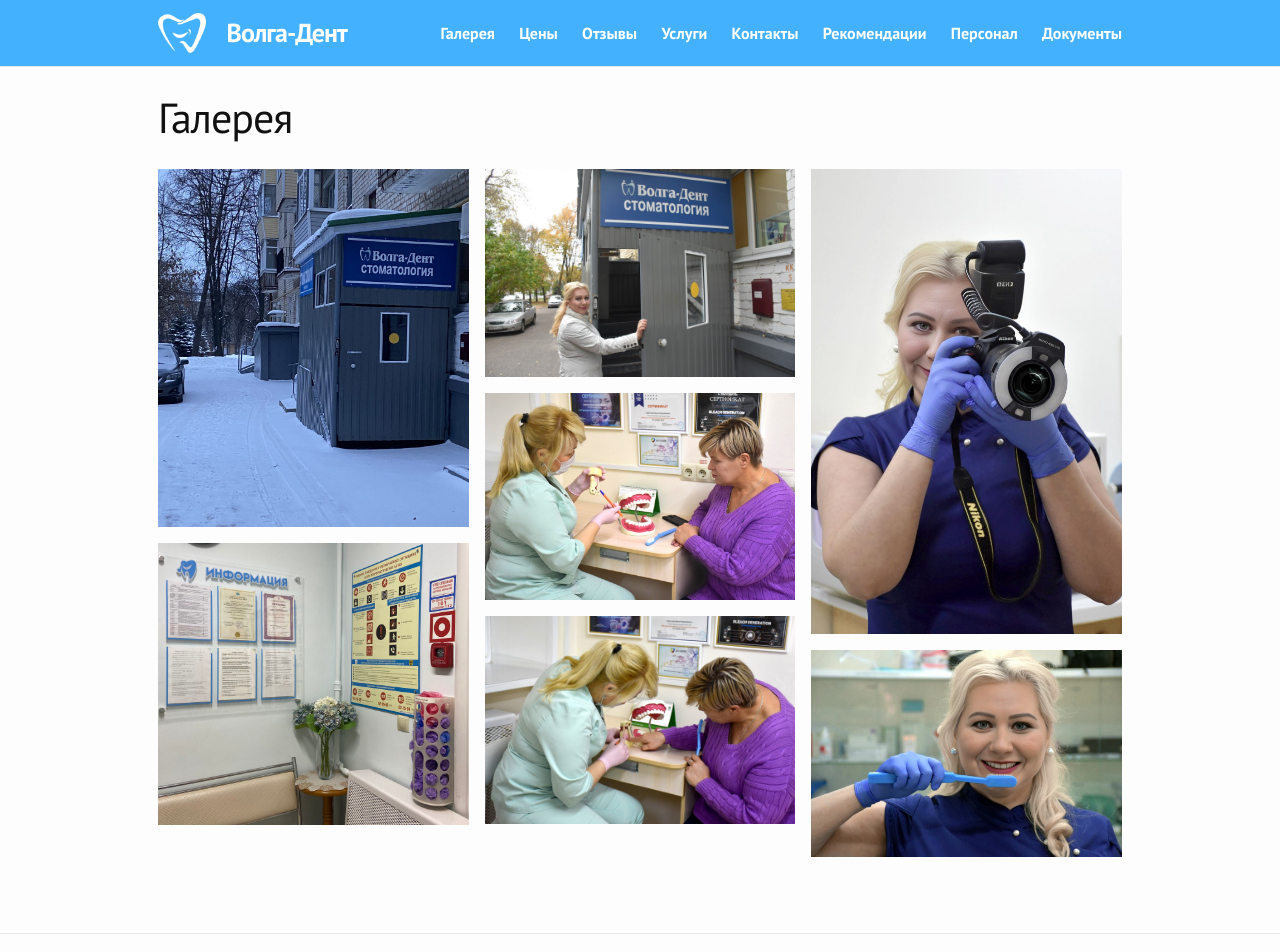
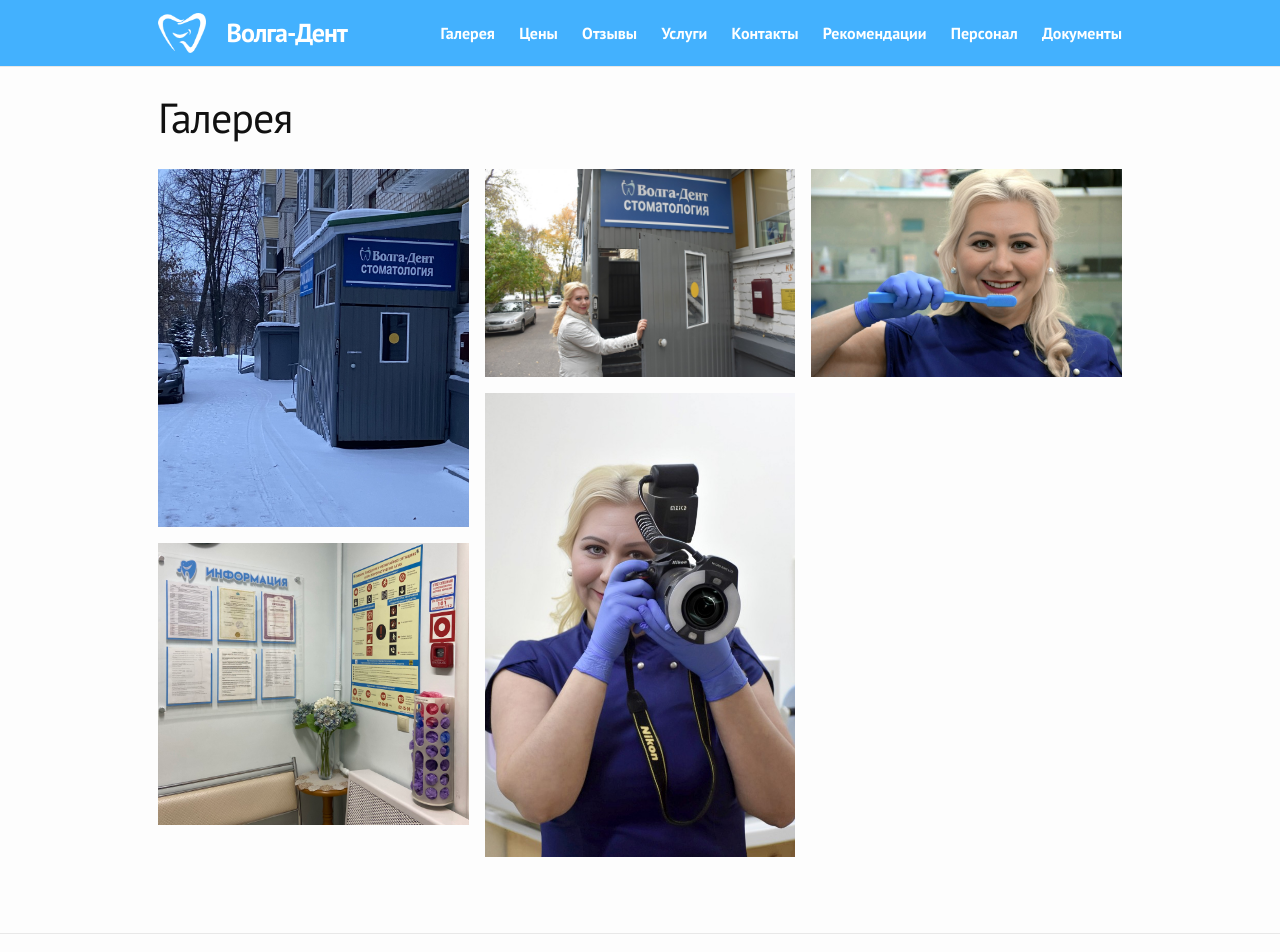
Before and after one commit to albus-dentes/albus-dentes.github.io, a Jekyll site: the page built from gallery/index.html, in a window 1280 px wide. Shown: the top 952 px of the page. Built offline with Jekyll 4.4.1, drawn with Linux system fonts in a browser that asks for light colours.

Commit message:
Update gallery

```diff
--- a/gallery/index.html
+++ b/gallery/index.html
@@ -6,8 +6,6 @@ title: Галерея
   <img src="IMG_4614.jpg">
   <img src="image-18-06-24-08-37.jpg">
   <img src="205c.jpg">
-  <img src="187c.jpg">
-  <img src="195c.jpg">
   <img src="130c.jpg">
   <img src="177c.jpg">
 </section>
```
